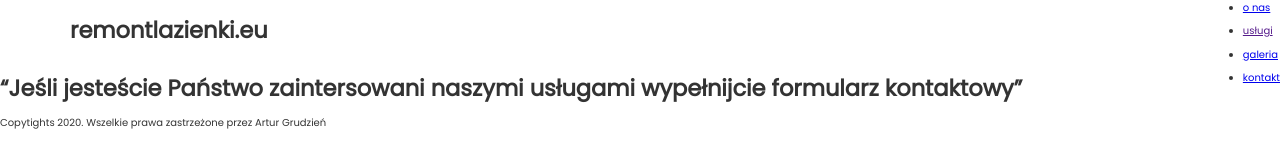
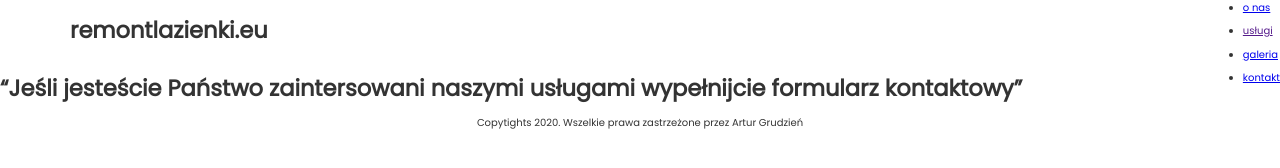
Before and after one commit to KrzysztofGrudzien/website-remontlazienki.eu, a Gatsby site: page /contact in a window 1280 px wide. Built offline with nearby package versions, Linux system fonts and the light colour scheme; Gatsby itself is replaced by a stand-in of ours.

Commit message:
add styles for footer

```diff
--- a/src/components/Footer/footer.js
+++ b/src/components/Footer/footer.js
@@ -1,9 +1,10 @@
 import React from "react"
+import footerStyles from "./footer.module.scss"
 
 const Footer = () => {
   return (
-    <footer className="header">
-      <p className="footer__copyright">
+    <footer className={footerStyles.footer}>
+      <p className={footerStyles.footerCopyrights}>
         Copytights 2020. Wszelkie prawa zastrzeżone przez Artur Grudzień
       </p>
     </footer>
--- /dev/null
+++ b/src/components/Footer/footer.module.scss
@@ -0,0 +1,15 @@
+.footer {
+  align-items: center;
+  background-color: transparent;
+  display: flex;
+  grid-column-start: 1;
+  grid-column-end: 13;
+  justify-content: center;
+
+  &-copyrights {
+    font-size: 1.2rem;
+    font-weight: 300;
+    line-height: 1.8rem;
+    margin: 0;
+  }
+}
```
